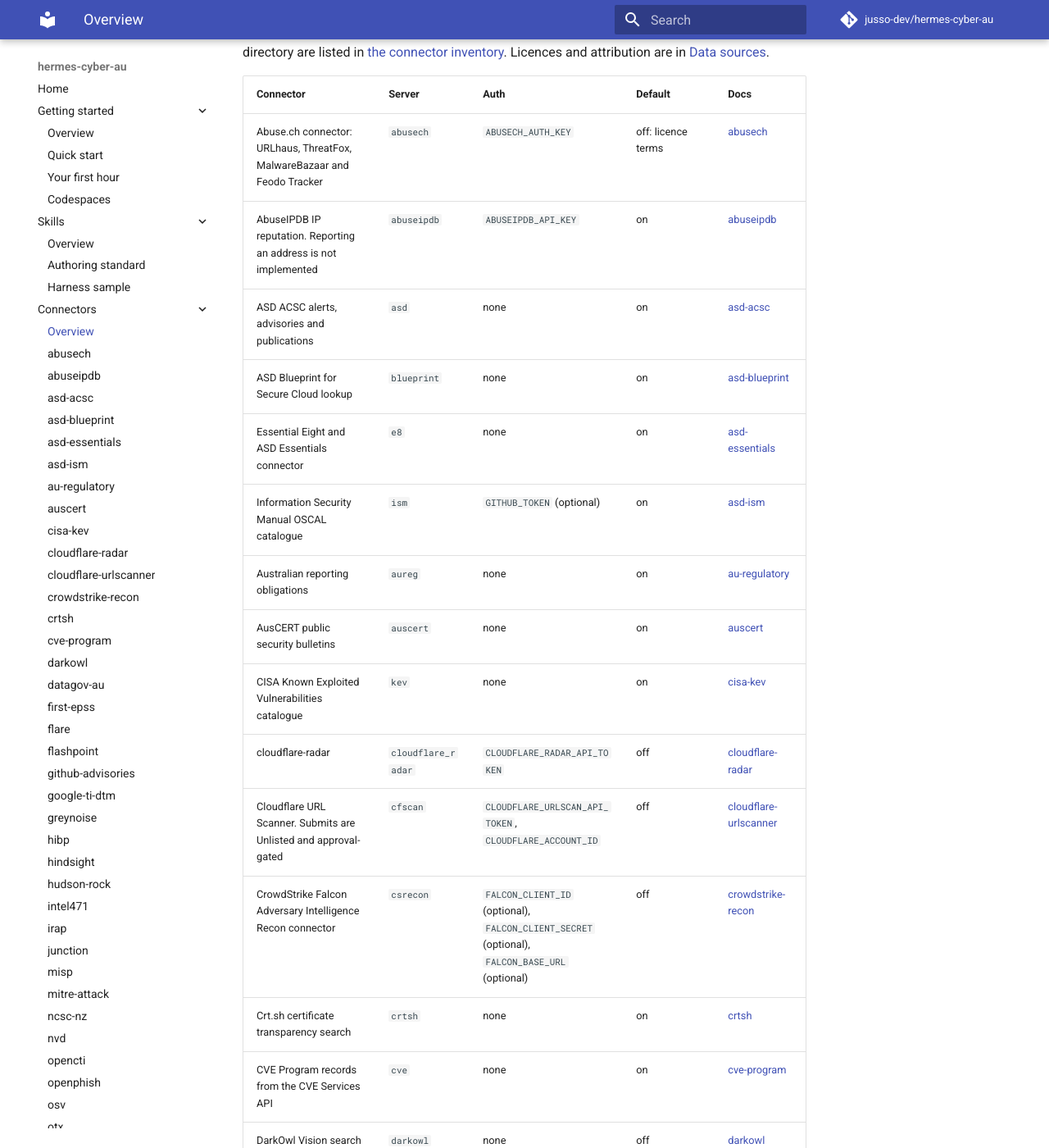
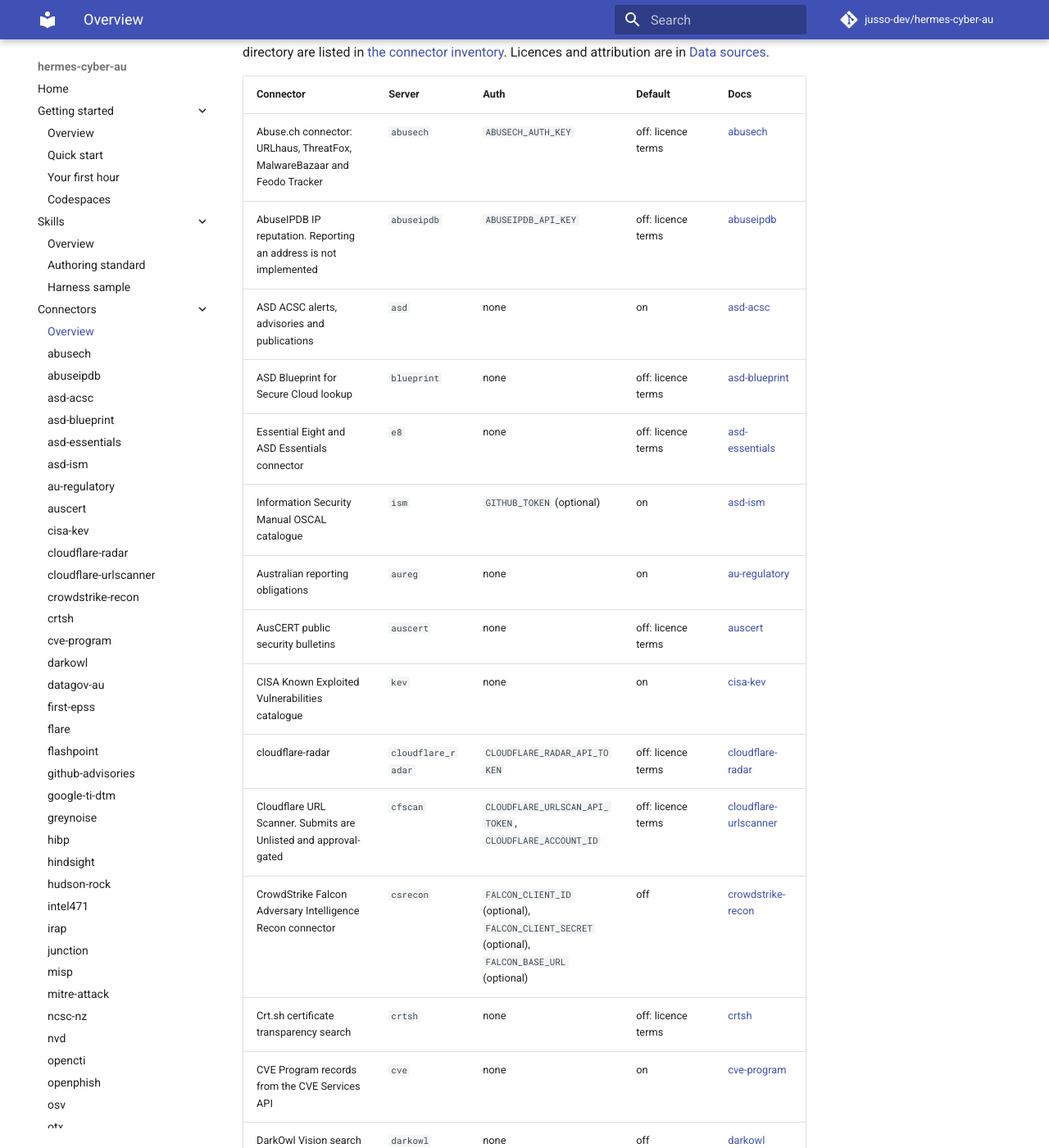
Before and after one commit to jusso-dev/hermes-cyber-au, an MkDocs documentation site: the page built from docs/connectors/index.md, in a window 1280 px wide and 1400 px high, scrolled down 196 px. Shown: the whole window at 82% size. Built offline with MkDocs 1.6.1 and Material for MkDocs 9.7.7, drawn with Linux system fonts in a browser that asks for light colours; comment, search, counter and statistics services are not loaded; some of the changed text lies outside the part shown.

```diff
--- a/docs/connectors/index.md
+++ b/docs/connectors/index.md
@@ -7,25 +7,25 @@ Every connector with a `SOURCE.md` in this checkout. Planned sources without a c
 | Connector | Server | Auth | Default | Docs |
 |---|---|---|---|---|
 | Abuse.ch connector: URLhaus, ThreatFox, MalwareBazaar and Feodo Tracker | `abusech` | `ABUSECH_AUTH_KEY` | off: licence terms | [abusech](abusech.md) |
-| AbuseIPDB IP reputation. Reporting an address is not implemented | `abuseipdb` | `ABUSEIPDB_API_KEY` | on | [abuseipdb](abuseipdb.md) |
+| AbuseIPDB IP reputation. Reporting an address is not implemented | `abuseipdb` | `ABUSEIPDB_API_KEY` | off: licence terms | [abuseipdb](abuseipdb.md) |
 | ASD ACSC alerts, advisories and publications | `asd` | none | on | [asd-acsc](asd-acsc.md) |
-| ASD Blueprint for Secure Cloud lookup | `blueprint` | none | on | [asd-blueprint](asd-blueprint.md) |
-| Essential Eight and ASD Essentials connector | `e8` | none | on | [asd-essentials](asd-essentials.md) |
+| ASD Blueprint for Secure Cloud lookup | `blueprint` | none | off: licence terms | [asd-blueprint](asd-blueprint.md) |
+| Essential Eight and ASD Essentials connector | `e8` | none | off: licence terms | [asd-essentials](asd-essentials.md) |
 | Information Security Manual OSCAL catalogue | `ism` | `GITHUB_TOKEN` (optional) | on | [asd-ism](asd-ism.md) |
 | Australian reporting obligations | `aureg` | none | on | [au-regulatory](au-regulatory.md) |
-| AusCERT public security bulletins | `auscert` | none | on | [auscert](auscert.md) |
+| AusCERT public security bulletins | `auscert` | none | off: licence terms | [auscert](auscert.md) |
 | CISA Known Exploited Vulnerabilities catalogue | `kev` | none | on | [cisa-kev](cisa-kev.md) |
-| cloudflare-radar | `cloudflare_radar` | `CLOUDFLARE_RADAR_API_TOKEN` | off | [cloudflare-radar](cloudflare-radar.md) |
-| Cloudflare URL Scanner. Submits are Unlisted and approval-gated | `cfscan` | `CLOUDFLARE_URLSCAN_API_TOKEN`, `CLOUDFLARE_ACCOUNT_ID` | off | [cloudflare-urlscanner](cloudflare-urlscanner.md) |
+| cloudflare-radar | `cloudflare_radar` | `CLOUDFLARE_RADAR_API_TOKEN` | off: licence terms | [cloudflare-radar](cloudflare-radar.md) |
+| Cloudflare URL Scanner. Submits are Unlisted and approval-gated | `cfscan` | `CLOUDFLARE_URLSCAN_API_TOKEN`, `CLOUDFLARE_ACCOUNT_ID` | off: licence terms | [cloudflare-urlscanner](cloudflare-urlscanner.md) |
 | CrowdStrike Falcon Adversary Intelligence Recon connector | `csrecon` | `FALCON_CLIENT_ID` (optional), `FALCON_CLIENT_SECRET` (optional), `FALCON_BASE_URL` (optional) | off | [crowdstrike-recon](crowdstrike-recon.md) |
-| Crt.sh certificate transparency search | `crtsh` | none | on | [crtsh](crtsh.md) |
+| Crt.sh certificate transparency search | `crtsh` | none | off: licence terms | [crtsh](crtsh.md) |
 | CVE Program records from the CVE Services API | `cve` | none | on | [cve-program](cve-program.md) |
 | DarkOwl Vision search | `darkowl` | none | off | [darkowl](darkowl.md) |
 | Data.gov.au CKAN catalogue | `datagov` | none | on | [datagov-au](datagov-au.md) |
 | FIRST EPSS scores | `epss` | none | on | [first-epss](first-epss.md) |
 | Flare tools. Tenant searches are the default. Nothing here creates identifiers | `flare` | `FLARE_API_KEY` (optional), `FLARE_TENANT_ID` (optional) | off | [flare](flare.md) |
 | Flashpoint Ignite indicators | `flashpoint` | `FLASHPOINT_API_TOKEN` | off | [flashpoint](flashpoint.md) |
-| github-advisories | `ghsa` | `GITHUB_ADVISORY_TOKEN` | on | [github-advisories](github-advisories.md) |
+| github-advisories | `ghsa` | `GITHUB_ADVISORY_TOKEN` | off: requires local setup | [github-advisories](github-advisories.md) |
 | Google Threat Intelligence Digital Threat Monitoring connector | `gtidtm` | `GTI_API_KEY` | off | [google-ti-dtm](google-ti-dtm.md) |
 | GreyNoise Community IP classification | `greynoise` | `GREYNOISE_API_KEY` (optional) | on | [greynoise](greynoise.md) |
 | Read-only, pinned wrap of the official Have I Been Pwned MCP server | `hibp` | `HIBP_API_KEY` | on | [hibp](hibp.md) |
@@ -36,24 +36,24 @@ Every connector with a `SOURCE.md` in this checkout. Planned sources without a c
 | Junction (Microsoft Graph, Defender, Sentinel) | `junction` | none | off | [junction](junction.md) |
 | MISP connector for a user-supplied instance, including AusMISP | `misp` | `MISP_URL`, `MISP_API_KEY` | off | [misp](misp.md) |
 | MITRE ATT&CK (STIX 2.1) connector | `attack` | none | on | [mitre-attack](mitre-attack.md) |
-| NCSC NZ alerts (formerly CERT NZ) | `ncscnz` | none | on | [ncsc-nz](ncsc-nz.md) |
+| NCSC NZ alerts (formerly CERT NZ) | `ncscnz` | none | off: licence terms | [ncsc-nz](ncsc-nz.md) |
 | NIST National Vulnerability Database CVE API | `nvd` | `NVD_API_KEY` (optional) | on | [nvd](nvd.md) |
 | GraphQL client for a user-supplied OpenCTI instance | `opencti` | `OPENCTI_URL`, `OPENCTI_TOKEN` | off | [opencti](opencti.md) |
-| OpenPhish community feed. Never requests the URL under test | `phish` | none | on | [openphish](openphish.md) |
+| OpenPhish community feed. Never requests the URL under test | `phish` | none | off: licence terms | [openphish](openphish.md) |
 | OSV.dev open source vulnerabilities | `osv` | none | on | [osv](osv.md) |
 | AlienVault OTX indicators and subscribed pulses | `otx` | `OTX_API_KEY` | on | [otx](otx.md) |
 | PhishTank verified-online phishing URL database | `phish` | `PHISHTANK_APP_KEY` (optional) | off: no entry in `mcp/servers.yaml` | [phishtank](phishtank.md) |
 | Status tool for the shared premium interface. It does not call a vendor | `premium` | none | off: no entry in `mcp/servers.yaml` | [premium](premium.md) |
-| Protective Security Policy Framework quotations | `pspf` | none | on | [pspf](pspf.md) |
-| Ransomware.live victim claims for Australia | `ransomlive` | `RANSOMWARE_LIVE_API_KEY` (optional) | off | [ransomware-live](ransomware-live.md) |
+| Protective Security Policy Framework quotations | `pspf` | none | off: licence terms | [pspf](pspf.md) |
+| Ransomware.live victim claims for Australia | `ransomlive` | `RANSOMWARE_LIVE_API_KEY` (optional) | off: licence terms | [ransomware-live](ransomware-live.md) |
 | Recorded Future tools on the shared premium client | `recordedfuture`, `recordedfuture_mcp` | `RECORDED_FUTURE_API_TOKEN` (optional), `RECORDED_FUTURE_ORG_ID` (optional), `RECORDED_FUTURE_MCP_CLIENT_ID` (optional), `RECORDED_FUTURE_MCP_CLIENT_SECRET` (optional) | off | [recorded-future](recorded-future.md) |
-| Scamwatch homepage alerts | `scamwatch` | none | on | [scamwatch](scamwatch.md) |
-| Shodan InternetDB lookups | `internetdb` | none | on | [shodan-internetdb](shodan-internetdb.md) |
+| Scamwatch homepage alerts | `scamwatch` | none | off: licence terms | [scamwatch](scamwatch.md) |
+| Shodan InternetDB lookups | `internetdb` | none | off: licence terms | [shodan-internetdb](shodan-internetdb.md) |
 | SigmaHQ detection rules | `sigma` | `GITHUB_TOKEN` (optional) | on | [sigma](sigma.md) |
 | SOCRadar company incidents connector | `socradar` | `SOCRADAR_API_KEY`, `SOCRADAR_COMPANY_ID` | off | [socradar](socradar.md) |
-| Spamhaus DROP, DROPv6 and ASN-DROP lists | `drop` | none | on | [spamhaus-drop](spamhaus-drop.md) |
+| Spamhaus DROP, DROPv6 and ASN-DROP lists | `drop` | none | off: licence terms | [spamhaus-drop](spamhaus-drop.md) |
 | SpyCloud Enterprise Protection connector | `spycloud` | `SPYCLOUD_API_KEY` | off | [spycloud](spycloud.md) |
 | TAXII 2.1 client for a user-supplied API root | `taxii` | `TAXII_USERNAME`, `TAXII_PASSWORD` | off | [taxii-ctis](taxii-ctis.md) |
-| Assessments from a ThreatSieve instance the operator already runs | `threatsieve` | `THREATSIEVE_API_KEY` (optional) | on | [threatsieve](threatsieve.md) |
+| Assessments from a ThreatSieve instance the operator already runs | `threatsieve` | `THREATSIEVE_API_KEY` (optional) | off: requires local setup | [threatsieve](threatsieve.md) |
 | UpGuard CyberRisk connector | `upguard` | `UPGUARD_API_KEY` | off | [upguard](upguard.md) |
 | virustotal | `virustotal` | `VTAI_TOKEN` | off: licence terms | [virustotal](virustotal.md) |
--- a/mkdocs.yml
+++ b/mkdocs.yml
@@ -104,8 +104,10 @@ nav:
           - SpyCloud: premium/terms/spycloud.md
           - UpGuard: premium/terms/upguard.md
   - Routines: routines/index.md
+  - Dashboard: dashboard.md
   - Intel store:
       - Overview: intel/index.md
+      - Asset inventory: intel/assets.md
       - Scoring: intel/scoring.md
       - STIX: intel/stix.md
       - Watchlists: intel/watchlists.md
@@ -123,6 +125,7 @@ nav:
   - Contributing: contributing/index.md
   - Reference:
       - Overview: reference/index.md
+      - Review decisions: reference/review-decisions.md
       - Data sources: reference/data-sources.md
       - Hermes structure: research/hermes-structure.md
       - Connector inventory: research/connectors.md
```
Also changed, not shown: README.md (+2 -2 lines), docs/reference/review-decisions.md (added, +37 -0 lines).
